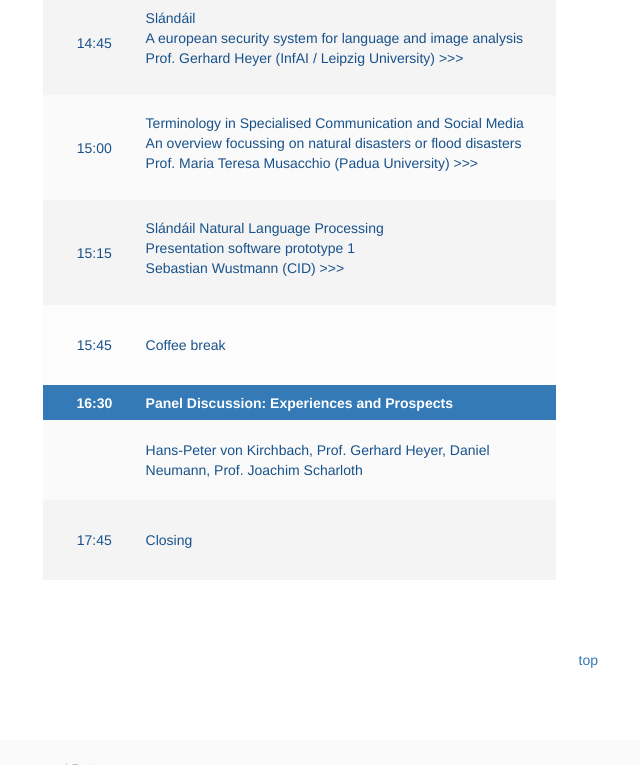
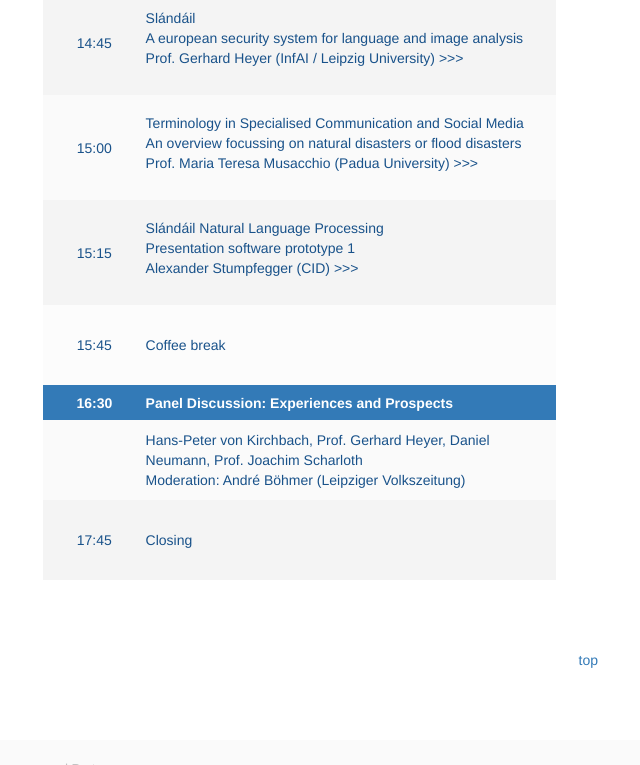
Before and after one commit to susedev/test, a Jekyll site: the page built from programme.html, in a window 1280 px wide and 900 px high, scrolled down 1657 px, cut to the strip 0-765 px from the top of the window. Shown: the whole strip, without its empty margins (237-877 px from the left). Built offline with Jekyll 4.4.1, drawn with Linux system fonts in a browser that asks for light colours; nearby versions of some CDN libraries.

Commit message:
Update programme.html

```diff
--- a/programme.html
+++ b/programme.html
@@ -121,7 +121,7 @@ language: en
 			<td style="background-color: rgb(244, 244, 244); border-color: rgb(255, 255, 255); text-align: left; vertical-align: middle; height: 105px;">
 			<p><a href="{{ site.base_url }}/titles-and-speakers.html#Wustmann"><span style="color:#19528A;">Sl&aacute;nd&aacute;il Natural Language Processing<br />
 			Presentation software prototype 1<br />
-			Sebastian Wustmann (CID) &gt;&gt;&gt;</span></a></p>
+			Alexander Stumpfegger (CID) &gt;&gt;&gt;</span></a></p>
 			</td>
 		</tr>
 		<tr>
@@ -134,7 +134,7 @@ language: en
 		</tr>
 		<tr>
 			<td style="background-color: rgb(250, 250, 250); border-color: rgb(255, 255, 255); text-align: center; vertical-align: middle; width: 100px; height: 80px;">&nbsp;</td>
-			<td style="background-color: rgb(250, 250, 250); border-color: rgb(255, 255, 255); text-align: left; vertical-align: middle; width: 400px; height: 80px;"><a href="{{ site.base_url }}/titles-and-speakers.html#Scharloth"><span style="color:#19528A;">Hans-Peter von Kirchbach, Prof. Gerhard Heyer, Daniel Neumann, Prof. Joachim Scharloth</span></a></td>
+			<td style="background-color: rgb(250, 250, 250); border-color: rgb(255, 255, 255); text-align: left; vertical-align: middle; width: 400px; height: 80px;"><a href="{{ site.base_url }}/titles-and-speakers.html#Scharloth"><span style="color:#19528A;">Hans-Peter von Kirchbach, Prof. Gerhard Heyer, Daniel Neumann, Prof. Joachim Scharloth <br />Moderation: André Böhmer (Leipziger Volkszeitung)</span></a></td>
 		</tr>
 		<tr>
 			<td style="background-color: rgb(244, 244, 244); border-color: rgb(255, 255, 255); text-align: center; vertical-align: middle; width: 100px; height: 80px;"><span style="color:#19528A;">17:45</span></td>
```
